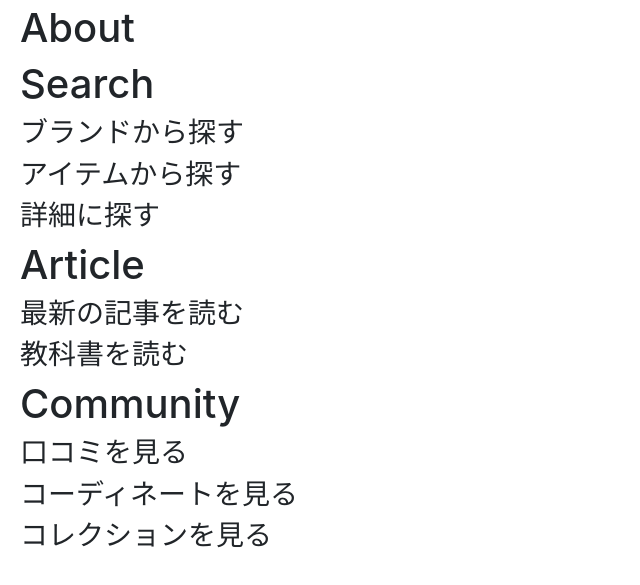
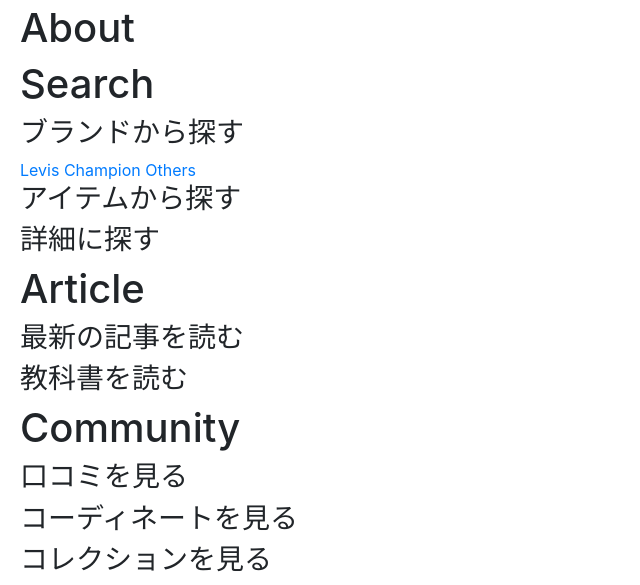
Before and after one commit to atsushimemet/vook_django_v1, a Django app: page /vook_django_v1/ in a window 1280 px wide. Shown: the part 388-973 px from the top of the page, without its empty margins (0-640 px from the left). Before the commit the page ends 936 px from the top, so only its background shows below. Run offline with Django 4.2, Linux system fonts and the light colour scheme; some libraries are stand-ins or nearby versions.

Commit message:
feat: #25 ブランドから探すにリンク追加

```diff
--- a/vook_django_v1/templates/vook_django_v1/index.html
+++ b/vook_django_v1/templates/vook_django_v1/index.html
@@ -46,6 +46,9 @@
         <section id="search" class="contents">
             <h1>Search</h1>
             <h3>ブランドから探す</h3>
+            <a href="https://stockx.com/ja-jp/nike" class="brand">Levis</a>
+            <a href="https://stockx.com/ja-jp/adidas" class="brand">Champion</a>
+            <a href="https://stockx.com/ja-jp/converse" class="brand">Others</a>
             <h3>アイテムから探す</h3>
             <h3>詳細に探す</h3>
         </section>
```
